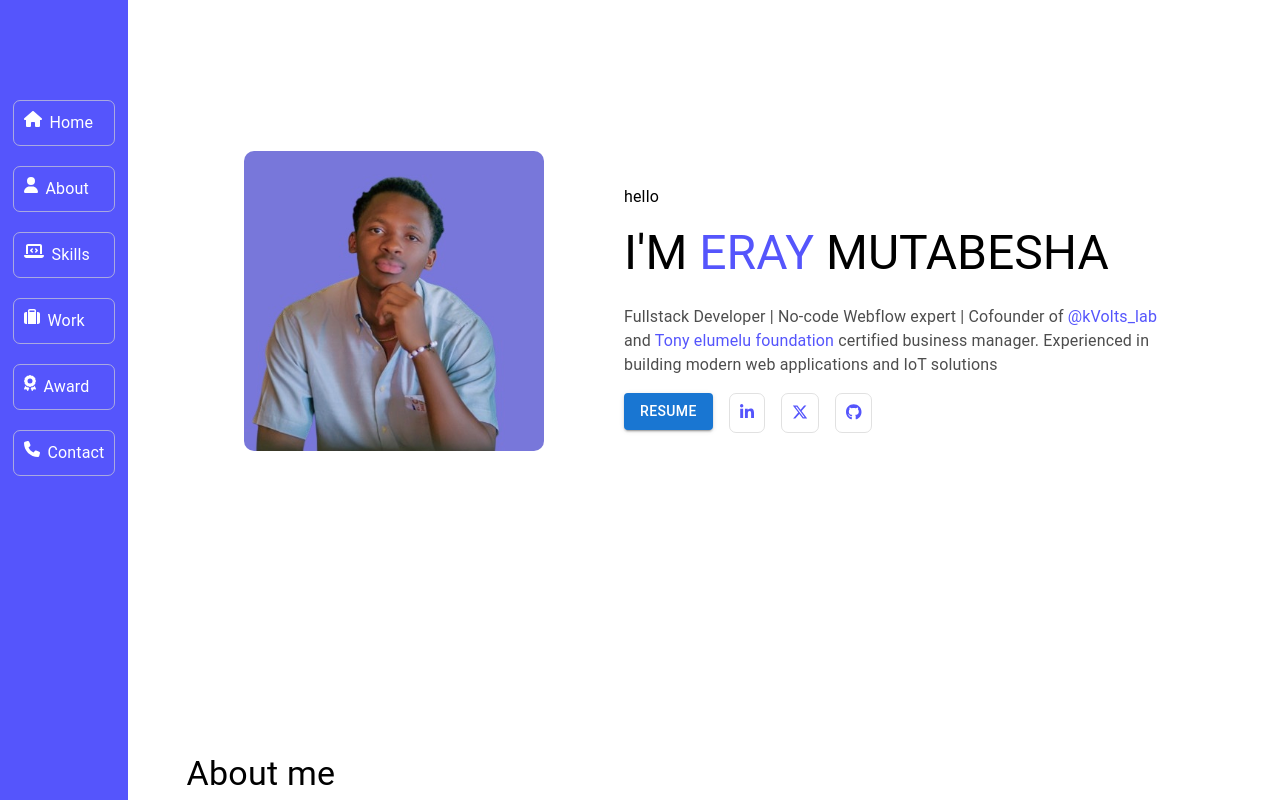
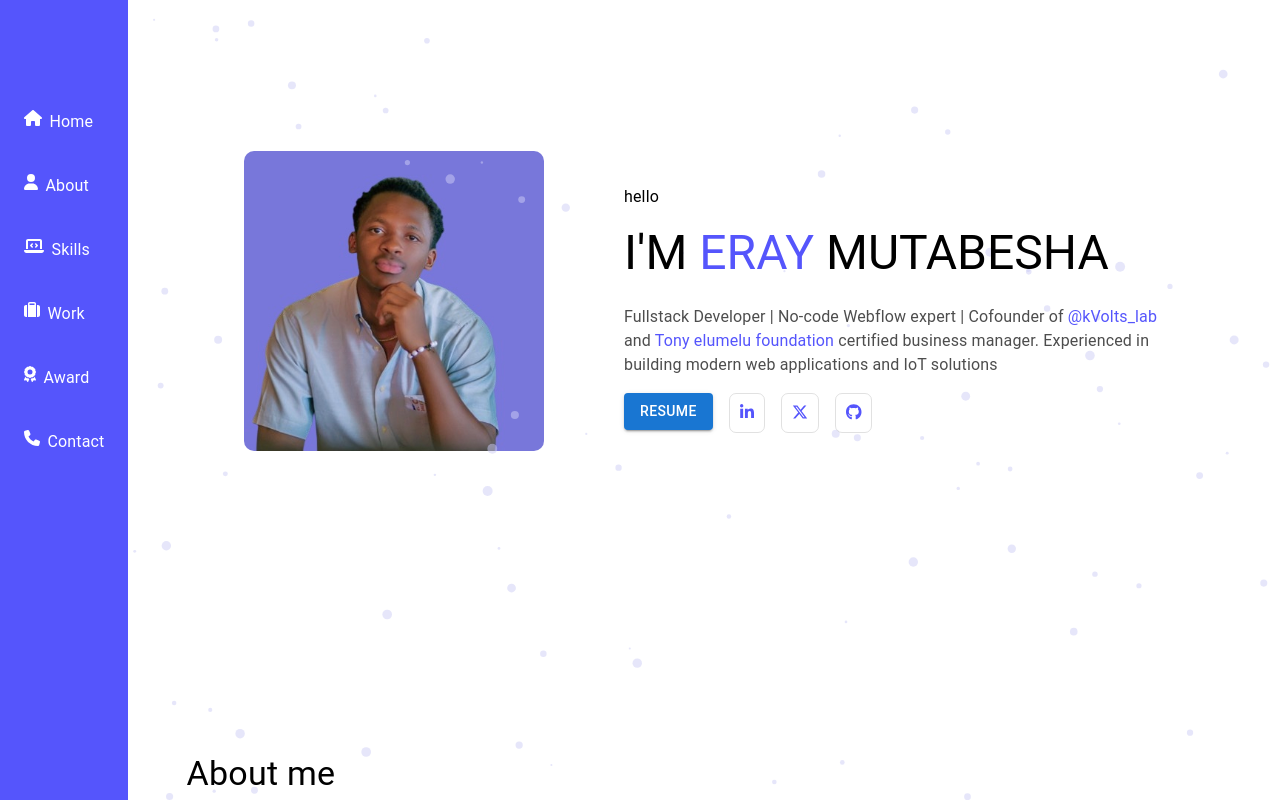
Before and after one commit to eray-mutabesha/Portfolio, a React (Vite) app: page / in a window 1280 px wide. Shown: the top 802 px of the page. Built offline with nearby package versions, Linux system fonts and the light colour scheme.

Commit message:
all colors

```diff
--- a/src/App.jsx
+++ b/src/App.jsx
@@ -43,6 +43,7 @@
   return (
 
     <section>
+
       <Box sx={{ display:"flex"}}>
 {/* ............................one one one one................................. */}
         <Box sx={{
@@ -65,11 +66,12 @@
 
              <Stack onClick={() => scrollToSection(homeRef)} direction="row" spacing={1} sx={{
                padding:"10px",
-               border:"0.5px solid rgba(211, 211, 211, 0.671)",
+
                transition:"1s",
                borderRadius:"7PX",
                color:"white",
                '&:hover': {
+                border:"0.5px solid rgba(211, 211, 211, 0.671)",
                  boxShadow:"0px 0px 15px 0px rgb(177, 175, 175)",
                  cursor:"pointer"
                },
@@ -81,11 +83,12 @@
 
              <Stack onClick={() => scrollToSection(aboutRef)}  direction="row" spacing={1}  sx={{
                padding:"10px",
-               border:"0.5px solid rgba(211, 211, 211, 0.671)",
+
                transition:"1s",
                borderRadius:"7PX",
                color:"white",
                '&:hover': {
+                border:"0.5px solid rgba(211, 211, 211, 0.671)",
                  boxShadow:"0px 0px 15px 0px rgb(177, 175, 175)",
                  cursor:"pointer"
                },
@@ -96,10 +99,11 @@
 
              <Stack onClick={() => scrollToSection(skillsRef)}  direction="row" spacing={1}  sx={{
                padding:"10px",
-               border:"0.5px solid rgba(211, 211, 211, 0.671)",
+
                transition:"1s",
                borderRadius:"7PX",
                '&:hover': {
+                border:"0.5px solid rgba(211, 211, 211, 0.671)",
                  boxShadow:"0px 0px 15px 0px rgb(177, 175, 175)",
                  cursor:"pointer"
                },
@@ -109,10 +113,11 @@
 
              <Stack onClick={() => scrollToSection(workRef)} direction="row" spacing={1}  sx={{
                padding:"10px",
-               border:"0.5px solid rgba(211, 211, 211, 0.671)",
+
                transition:"1s",
                borderRadius:"7PX",
                '&:hover': {
+                border:"0.5px solid rgba(211, 211, 211, 0.671)",
                  boxShadow:"0px 0px 15px 0px rgb(177, 175, 175)",
                  cursor:"pointer"
                },
@@ -122,10 +127,11 @@
 
              <Stack onClick={() => scrollToSection(awardRef)}   direction="row" spacing={1}  sx={{
                padding:"10px",
-               border:"0.5px solid rgba(211, 211, 211, 0.671)",
+
                transition:"1s",
                borderRadius:"7PX",
                '&:hover': {
+                border:"0.5px solid rgba(211, 211, 211, 0.671)",
                  boxShadow:"0px 0px 15px 0px rgb(177, 175, 175)",
                  cursor:"pointer"
                },
@@ -135,10 +141,11 @@
 
              <Stack onClick={() => scrollToSection(contactRef)}  direction="row"  spacing={1}  sx={{
                padding:"10px",
-               border:"0.5px solid rgba(211, 211, 211, 0.671)",
+
                transition:"1s",
                borderRadius:"7PX",
                '&:hover': {
+                border:"0.5px solid rgba(211, 211, 211, 0.671)",
                  boxShadow:"0px 0px 15px 0px rgb(177, 175, 175)",
                  cursor:"pointer"
                },
@@ -162,7 +169,11 @@
 
 
           {/* .....................................eray home....................................................... */}
-<Box ref={homeRef} sx={{border:"1px solid white"}}>
+
+     {/* .......................PARRTICLE BCKG.................................. */}
+
+
+     <Box ref={homeRef} sx={{border:"1px solid white"}}>
 
         <Stack  id="home"
         direction="row" spacing={10} sx={{
--- /dev/null
+++ b/src/components/ParticleBackground.jsx
@@ -0,0 +1,102 @@
+import { useCallback } from "react";
+import Particles from "react-particles";
+//import { loadFull } from "tsparticles"; // if you are going to use `loadFull`, install the "tsparticles" package too.
+import { loadSlim } from "tsparticles-slim"; // if you are going to use `loadSlim`, install the "tsparticles-slim" package too.
+
+
+
+
+
+const ParticleBackground = () => {
+  const particlesInit = useCallback(async engine => {
+      console.log(engine);
+      // you can initiate the tsParticles instance (engine) here, adding custom shapes or presets
+      // this loads the tsparticles package bundle, it's the easiest method for getting everything ready
+      // starting from v2 you can add only the features you need reducing the bundle size
+      //await loadFull(engine);
+      await loadSlim(engine);
+  }, []);
+
+  const particlesLoaded = useCallback(async container => {
+      await console.log(container);
+  }, []);
+
+  return (
+      <Particles
+          id="tsparticles"
+          init={particlesInit}
+          loaded={particlesLoaded}
+          options={{
+              background: {
+                  color: {
+                      value: "white",
+                  },
+              },
+              fpsLimit: 120,
+              interactivity: {
+                  events: {
+                      onClick: {
+                          enable: true,
+                          mode: "push",
+                      },
+                      onHover: {
+                          enable: true,
+                          mode: "repulse",
+                      },
+                      resize: true,
+                  },
+                  modes: {
+                      push: {
+                          quantity: 4,
+                      },
+                      repulse: {
+                          distance: 200,
+                          duration: 0.4,
+                      },
+                  },
+              },
+              particles: {
+                  color: {
+                      value: "rgba(206, 206, 245, 0.658)",
+                  },
+                  links: {
+                      color: "rgba(206, 206, 245, 0.24",
+                      distance: 150,
+                      enable: true,
+                      opacity: 0.5,
+                      width: 1,
+                  },
+                  move: {
+                      direction: "none",
+                      enable: true,
+                      outModes: {
+                          default: "bounce",
+                      },
+                      random: false,
+                      speed: 6,
+                      straight: false,
+                  },
+                  number: {
+                      density: {
+                          enable: true,
+                          area: 800,
+                      },
+                      value: 80,
+                  },
+                  opacity: {
+                      value: 0.5,
+                  },
+                  shape: {
+                      type: "circle",
+                  },
+                  size: {
+                      value: { min: 1, max: 5 },
+                  },
+              },
+              detectRetina: true,
+          }}
+      />
+  );
+};
+
+export default ParticleBackground
--- a/src/index.css
+++ b/src/index.css
@@ -49,5 +49,5 @@
   height: 500px;
   background:rgba(211, 211, 252, 0.37);
   clip-path: polygon(0 0, 100% 0, 100% 78%, 49% 100%, 0 81%);
-
+coloe:rgba(206, 206, 245, 0.658),
 }
--- a/src/main.jsx
+++ b/src/main.jsx
@@ -2,11 +2,17 @@
 import ReactDOM from 'react-dom/client'
 import App from './App.jsx'
 import './index.css'
-import { ThemeProvider, createTheme } from '@mui/material/styles';
+import ParticleBackground from './components/ParticleBackground.jsx'
+
+
+
+
+
 
 ReactDOM.createRoot(document.getElementById('root')).render(
 
   <React.StrictMode>
+    <ParticleBackground />
     <App />
   </React.StrictMode>,
 )
```
Also changed, not shown: package.json (+6 -1 lines), src/components/config/Particleconfig.js (added, +112 -0 lines), public/ART.jpg (added), 1 other file (tests, documents, lock files or other folders).
